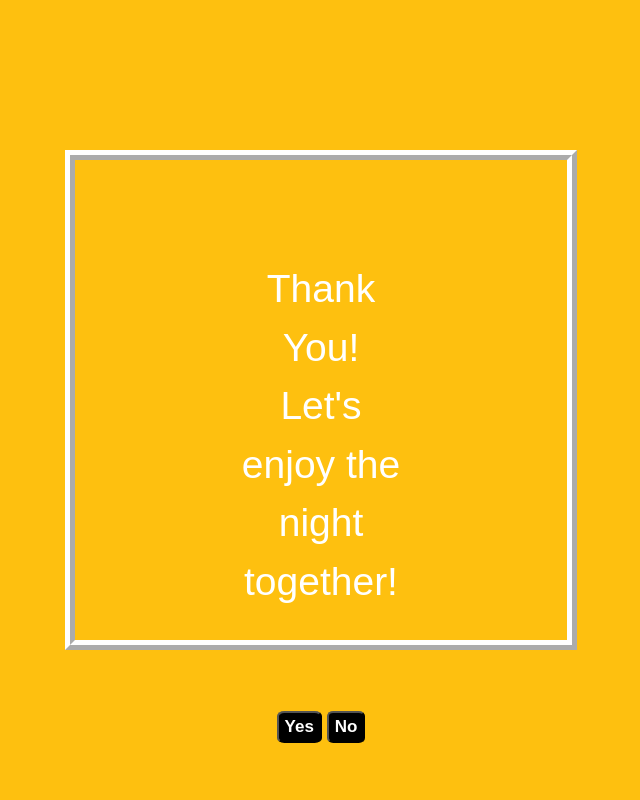
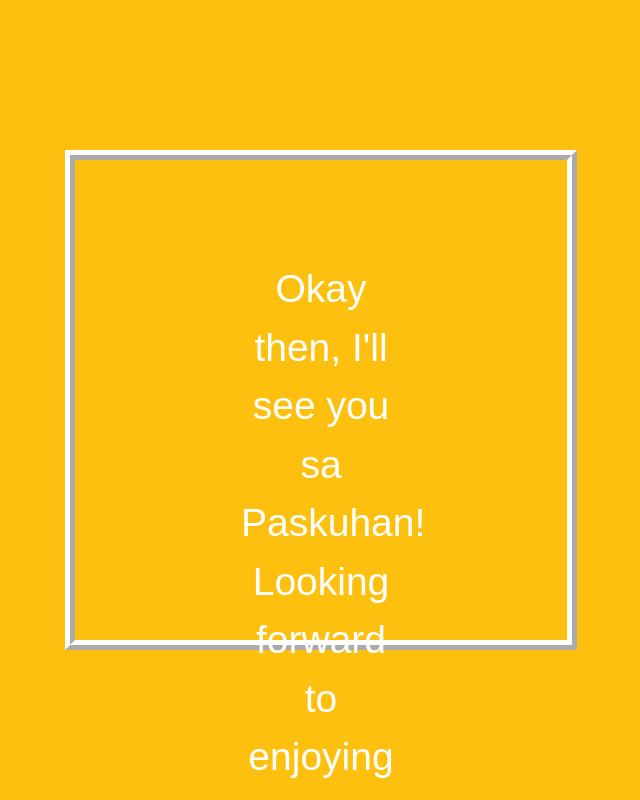
Before and after one commit to patr1cky/HEHEHE, a plain HTML site: page index.html in a window 1280 px wide. Both pictures are taken after a click on the button "Yes". Shown: the top 800 px of the page, without its empty margins (435-1075 px from the left). Drawn offline with nearby package versions, Linux system fonts and the light colour scheme.

Commit message:
Update index.html

```diff
--- a/index.html
+++ b/index.html
@@ -28,7 +28,7 @@
         noBtn.style.transform = "translate("+rand+"px,"+rand2+"px)";
         });
     yesBtn.addEventListener("click",()=>{
-        ques.innerHTML = "Thank You! Let's enjoy the night together!"
+        ques.innerHTML = "Okay then, I'll see you sa Paskuhan! Looking forward to enjoying the night together"
     })
 </script>
 </html>
```
